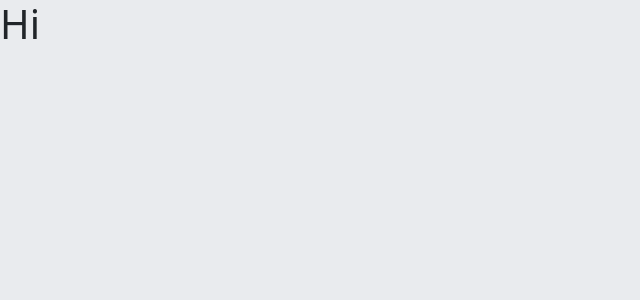
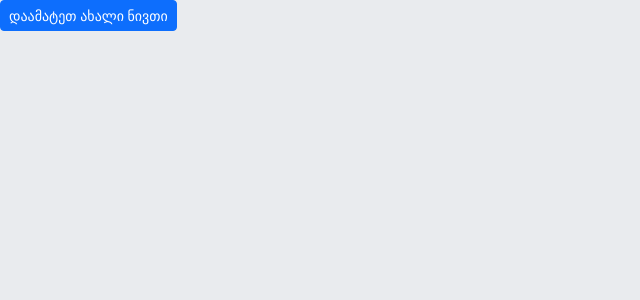
Before and after one commit to nickgabriadze/cavea-tools, a React (Vite) app in the folder front-end/: page / in a window 1280 px wide. Shown: the top 300 px of the page, without its empty margins (0-640 px from the left). Built offline with nearby package versions, Linux system fonts and the light colour scheme.

Commit message:
Added button that opens /add page

```diff
--- a/front-end/src/App.tsx
+++ b/front-end/src/App.tsx
@@ -1,9 +1,22 @@
-import './App.css'
+import "bootstrap/dist/css/bootstrap.min.css";
+import appStyles from "./app.module.css";
+import { Link } from "react-router-dom";
 
-const App = () => {
+export const App = () => {
+  return (
+    <div className={appStyles["items"]}>
+      <Link to={"/add"}>
+        <button
+          type="button"
+          className="btn btn-primary btn-sm"
+          aria-label="Submit"
+        >
+          დაამატეთ ახალი ნივთი
+        </button>
+      </Link>
 
+    </div>
+  );
+};
 
-  return (<h1>Hi</h1>)
-}
-
-export default App
+export default App;
--- a/front-end/src/App.css
+++ b/front-end/src/app.module.css
@@ -2,3 +2,7 @@
   box-sizing: border-box;
   margin: 0;
 }
+
+a {
+  text-decoration: none;
+}
```
